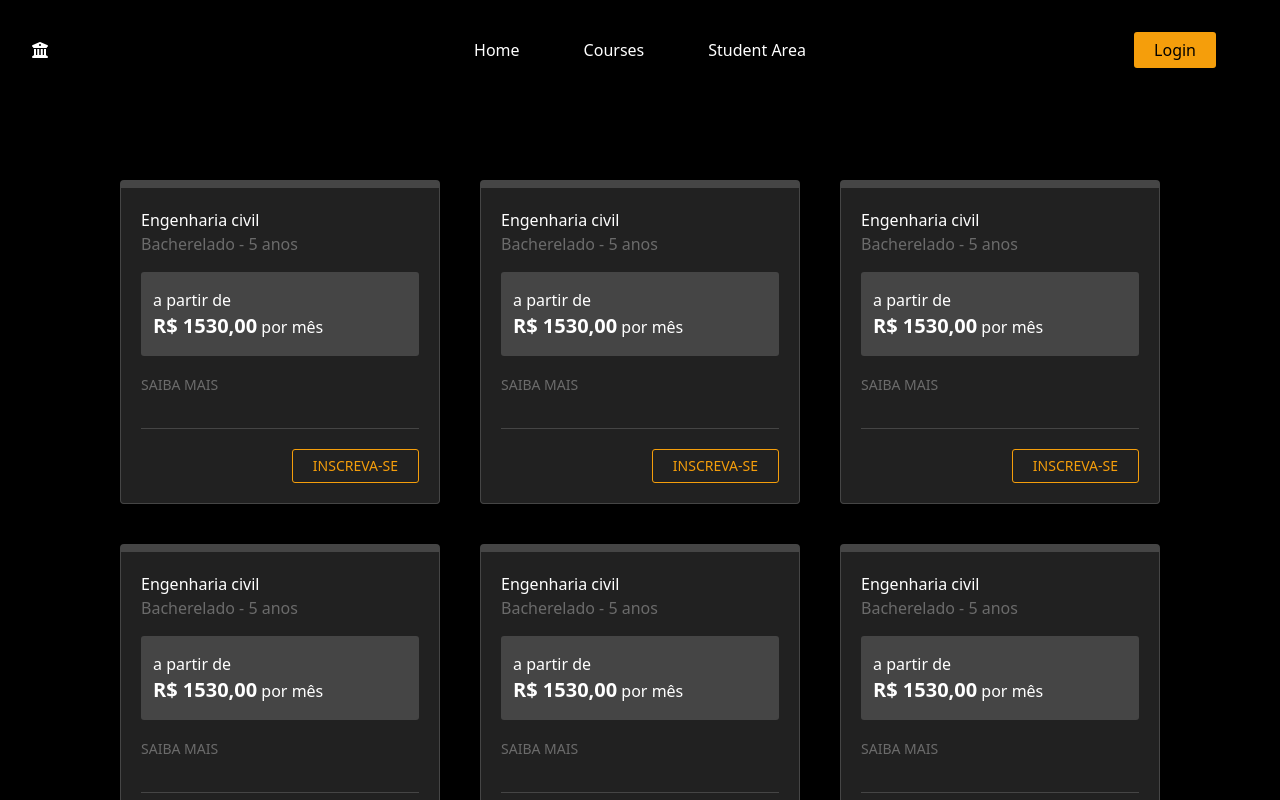
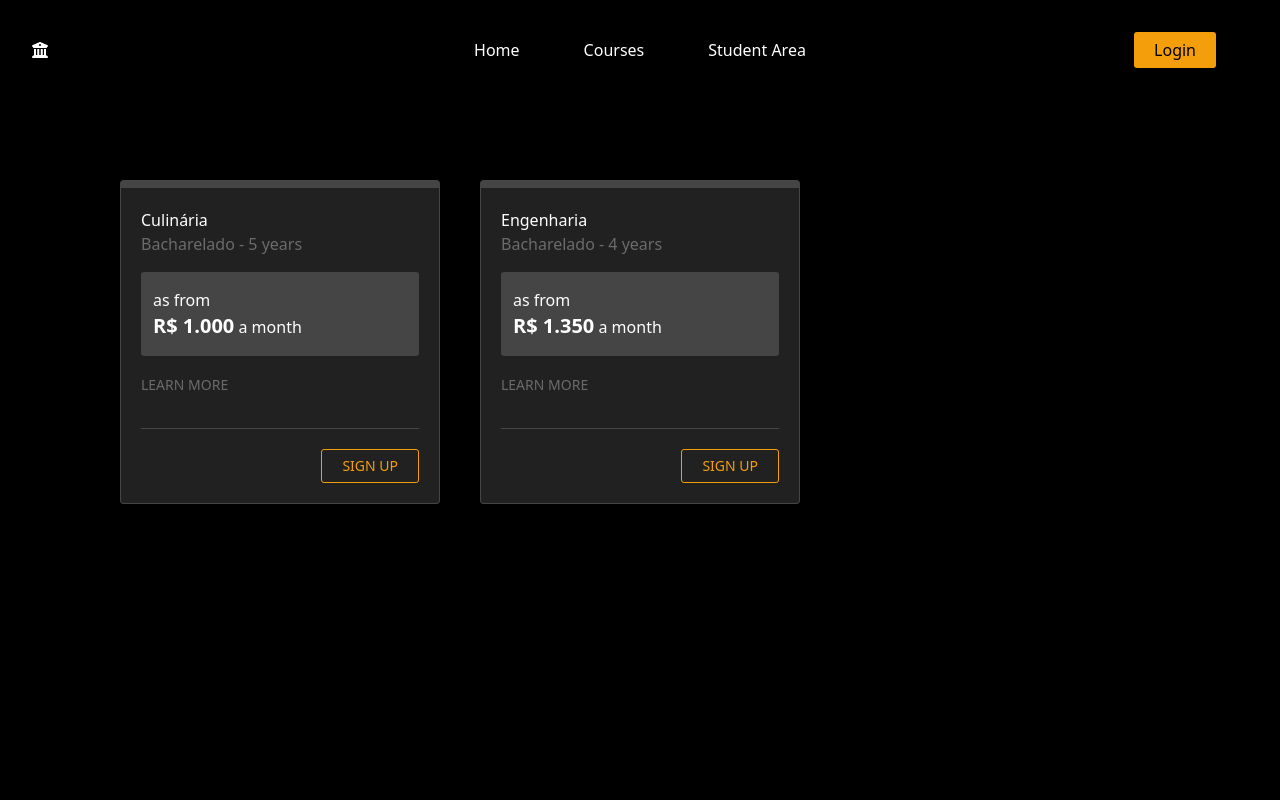
Before and after one commit to Yure7S/FirstVueProject, a Vue app: page /courses in a window 1280 px wide. Shown: the top 800 px of the page. Built offline with nearby package versions, Linux system fonts and the light colour scheme.

Commit message:
Preparando a dinamicidade do componente course card

```diff
--- a/src/components/CourseCard.vue
+++ b/src/components/CourseCard.vue
@@ -2,18 +2,24 @@
 import { RouterLink } from "vue-router";
 import Link from "./common/link.vue";
 import Button from "../components/Common/Button.vue"
+
+defineProps({
+    rote: String,
+
+})
+
 </script>
 
 <template>
     <div class="border-base-contrast-02 border border-t-8 rounded p-5 w-full max-w-screen-1 bg-base-contrast overflow-hidden">
-        <h3 name="title">Engenharia civil</h3>
-        <h4 class=" text-colortx-soft" name="sub-title">Bacherelado - 5 anos</h4>
+        <h3 name="title"><slot name="title"></slot></h3>
+        <h4 class=" text-colortx-soft" name="sub-title"><slot name="tipe-course"></slot></h4>
         <div class=" bg-base-contrast-02 px-3 py-4 p-b my-4 rounded-sm">
-            <p>a partir de</p>
-            <p><span class="font-bold text-xl">R$ 1530,00</span> por mês</p>
+            <p>as from</p>
+            <p><span class="font-bold text-xl">R$ <slot name="price"></slot></span> a month</p>
         </div>
-        <Link class="text-colortx-soft text-sm" to="/" content="SAIBA MAIS"></Link>
+        <Link class="text-colortx-soft text-sm" to="/" content="LEARN MORE"></Link>
         <hr class=" mt-8 text-base-contrast-02">
-        <Button class=" text-sm text-main border mt-5 float-right" content="INSCREVA-SE"></Button>
+        <Button class=" text-sm text-main border mt-5 float-right" content="SIGN UP"></Button>
     </div>
 </template>
--- a/src/views/Courses.vue
+++ b/src/views/Courses.vue
@@ -1,16 +1,33 @@
 <script setup>
 import CourseCard from '../components/CourseCard.vue';
+
+let itens = [
+  {
+    nome: "Culinária",
+    tempo: "Bacharelado - 5 years",
+    price: "1.000"
+  },
+  {
+    nome: "Engenharia",
+    tempo: "Bacharelado - 4 years",
+    price: "1.350"
+  }
+]
+
 </script>
 
 <template>
   <section class="flex max-w-screen-1 gap-10 mt-20 flex-wrap mx-auto md:max-w-screen-3 lg:max-w-screen-4">
-    <CourseCard/>
-    <CourseCard/>
-    <CourseCard/>
-    <CourseCard/>
-    <CourseCard/>
-    <CourseCard/>
-    <CourseCard/>
-    <CourseCard/>
+    <CourseCard v-for="element in itens">
+      <template #title>
+        {{ element.nome }}
+      </template>
+      <template #tipe-course>
+        {{ element.tempo }}
+      </template>
+      <template #price>
+        {{ element.price }}
+      </template>
+    </CourseCard>
   </section>
 </template>
```
Also changed, not shown: src/config/axios.config.js (+9 -0 lines).
